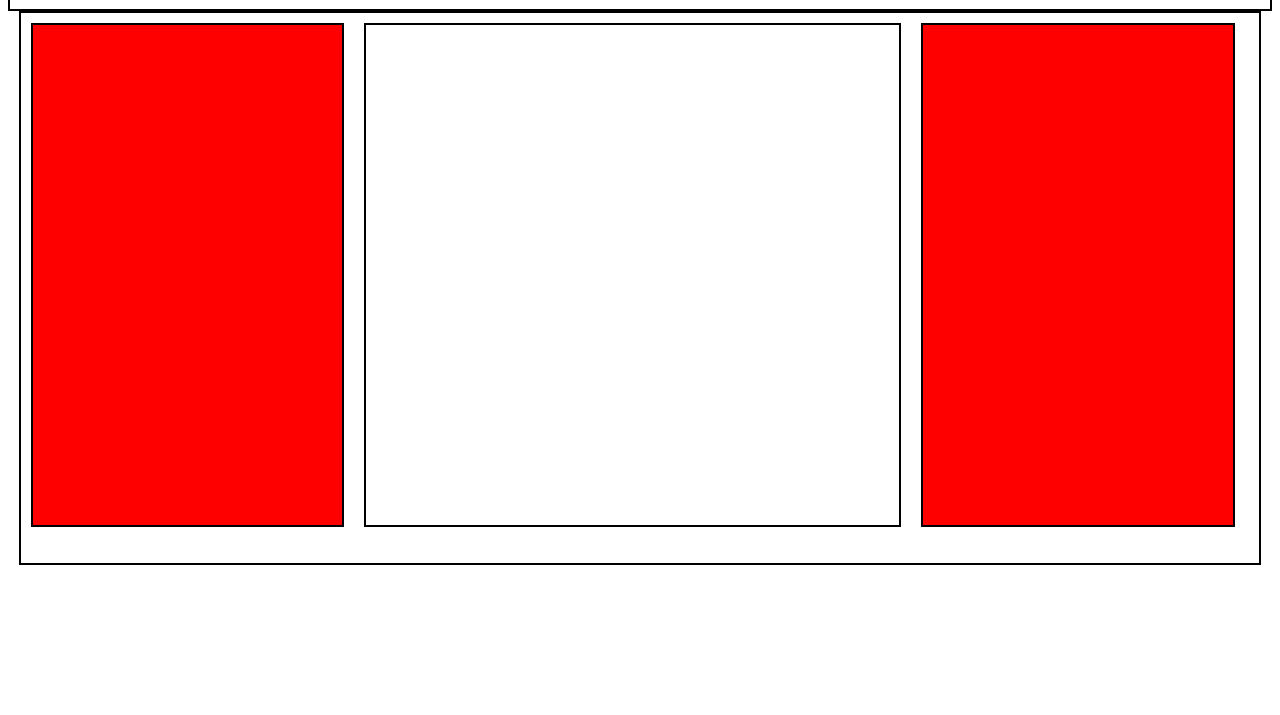
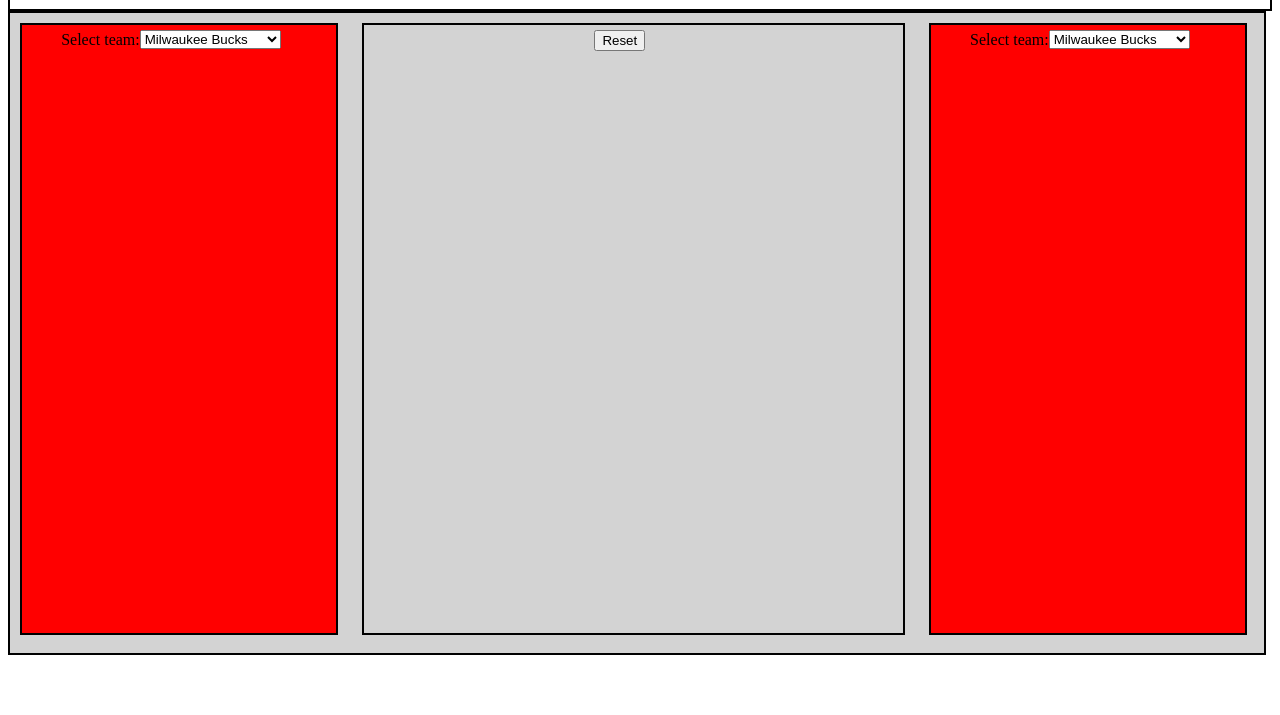
Before and after one commit to doswald32/phase-1-final-project, a plain HTML site: page index.html in a window 1280 px wide. Shown: the part 85-800 px from the top of the page. Drawn offline with Linux system fonts and the light colour scheme.

Commit message:
cleaned up HTML file and added forms for team selection and form reset

```diff
--- a/index.html
+++ b/index.html
@@ -4,18 +4,52 @@
         <link rel="stylesheet" href="style.css" type="text/css" />
     </head>
     <body>
+        <!--HEADER-->
         <div id="header" class="borders">
             <h1 id="title" class="borders">NBA Trade Simulator</h1>
         </div>
+
+        <!--BULK CONTAINER FOR EVERYTHING UNDER HEADER-->
         <div id="bulk-container" class="borders">
+
+            <!--TEAM ONE CONTAINER-->
             <div id="team-1" class="team-container borders">
+                <!--need to update form action URL-->
+                <form action="http://example.com/" class="team-selector">
+                    <label>Select team:</label>
+                    <select name="team-1">
+                        <option value="Bucks">Milwaukee Bucks</option>
+                        <option value="Bulls">Chicago Bulls</option>
+                        <option value="Cavaliers">Cleveland Cavaliers</option>
+                        <option value="Pacers">Indian Pacers</option>
+                        <option value="Pistons">Detroit Pistons</option>
+                    </select>
+                </form>
+            </div>
 
+            <!--TRADE CONTAINER-->
+            <div id="trade-container" class="borders">
+                <div class="form">
+                <!--need to update form action URL-->
+                    <form id="reset" action="http://example.com/">
+                        <button>Reset</button>
+                    </form>
+                </div>
             </div>
-            <div id="trade-container" class="borders">
 
-            </div>
+            <!--TEAM TWO CONTAINER-->
             <div id="team-2" class="team-container borders">
-
+                <!--need to update form action URL-->
+                <form action="http://example.com/" class="team-selector">
+                    <label>Select team:</label>
+                    <select name="team-1">
+                        <option value="Bucks">Milwaukee Bucks</option>
+                        <option value="Bulls">Chicago Bulls</option>
+                        <option value="Cavaliers">Cleveland Cavaliers</option>
+                        <option value="Pacers">Indian Pacers</option>
+                        <option value="Pistons">Detroit Pistons</option>
+                    </select>
+                </form>
             </div>
         </div>
     </body>
--- a/style.css
+++ b/style.css
@@ -4,9 +4,11 @@
 }
 
 #bulk-container {
-    margin: auto;
+    position: absolute;
+    background-color: lightgray;
     width: 98%;
-    height: 550px;
+    height: 80%;
+    overflow: auto;
 }
 
 #title {
@@ -17,17 +19,32 @@
 }
 
 .team-container {
+    display: inline-block;
     width: 25%;
-    height: 500px;
+    height: 95%;
     background-color: red;
-    float: left;
     margin: 10px;
 }
 
 #trade-container {
-    margin-top: 20px;
+    display: inline-block;
     width: 43%;
-    height: 500px;
-    float: left;
+    height: 95%;
     margin: 10px;
 }
+
+#team-selector {
+    text-align: center;
+    width: 98%;
+    padding: auto;
+
+}
+
+form {
+    margin-top: 5px;
+    margin-bottom: 5px;
+    display: flex;
+    justify-content: center;
+    align-items: center;
+    max-width: 95%;
+}
```
